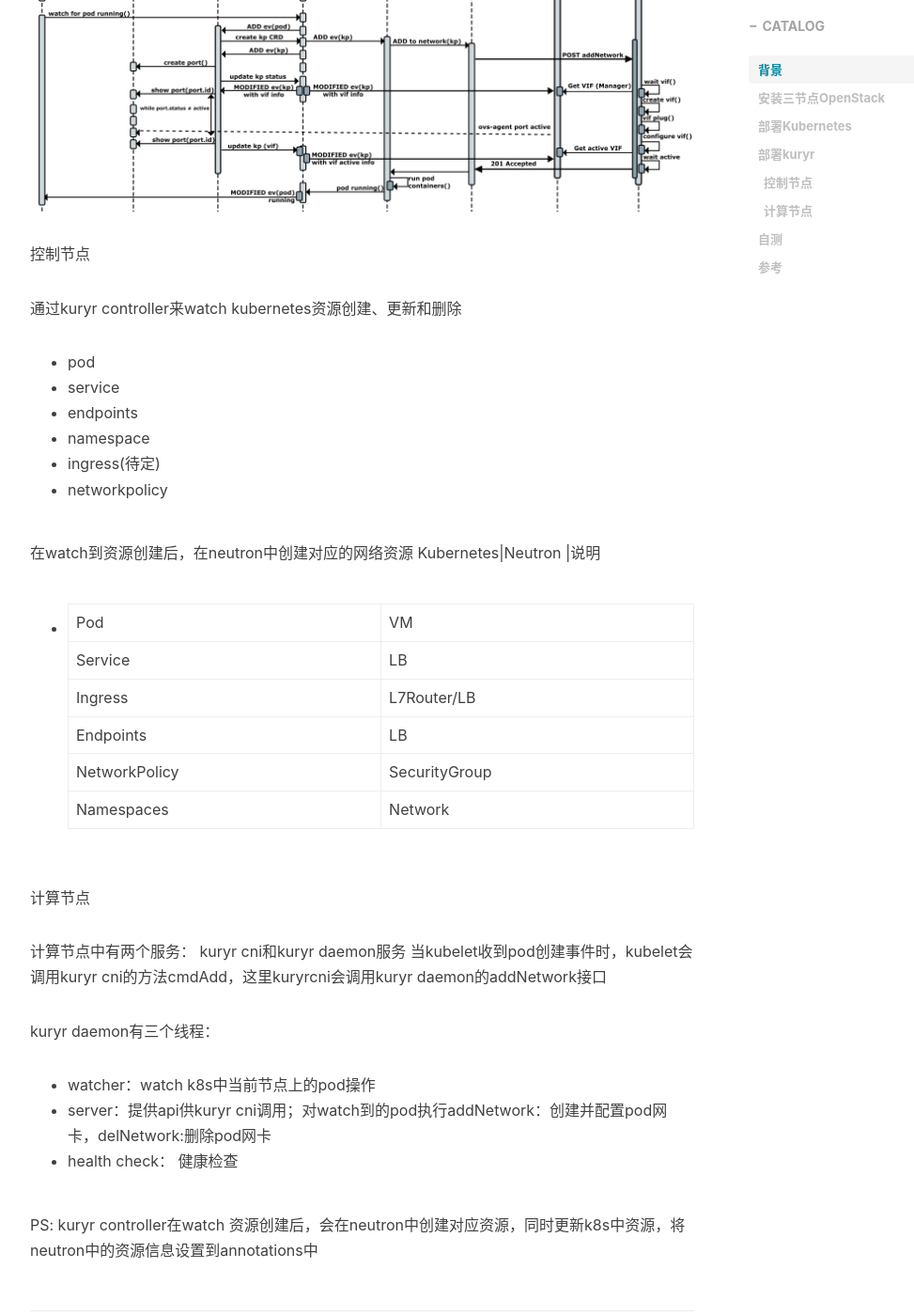
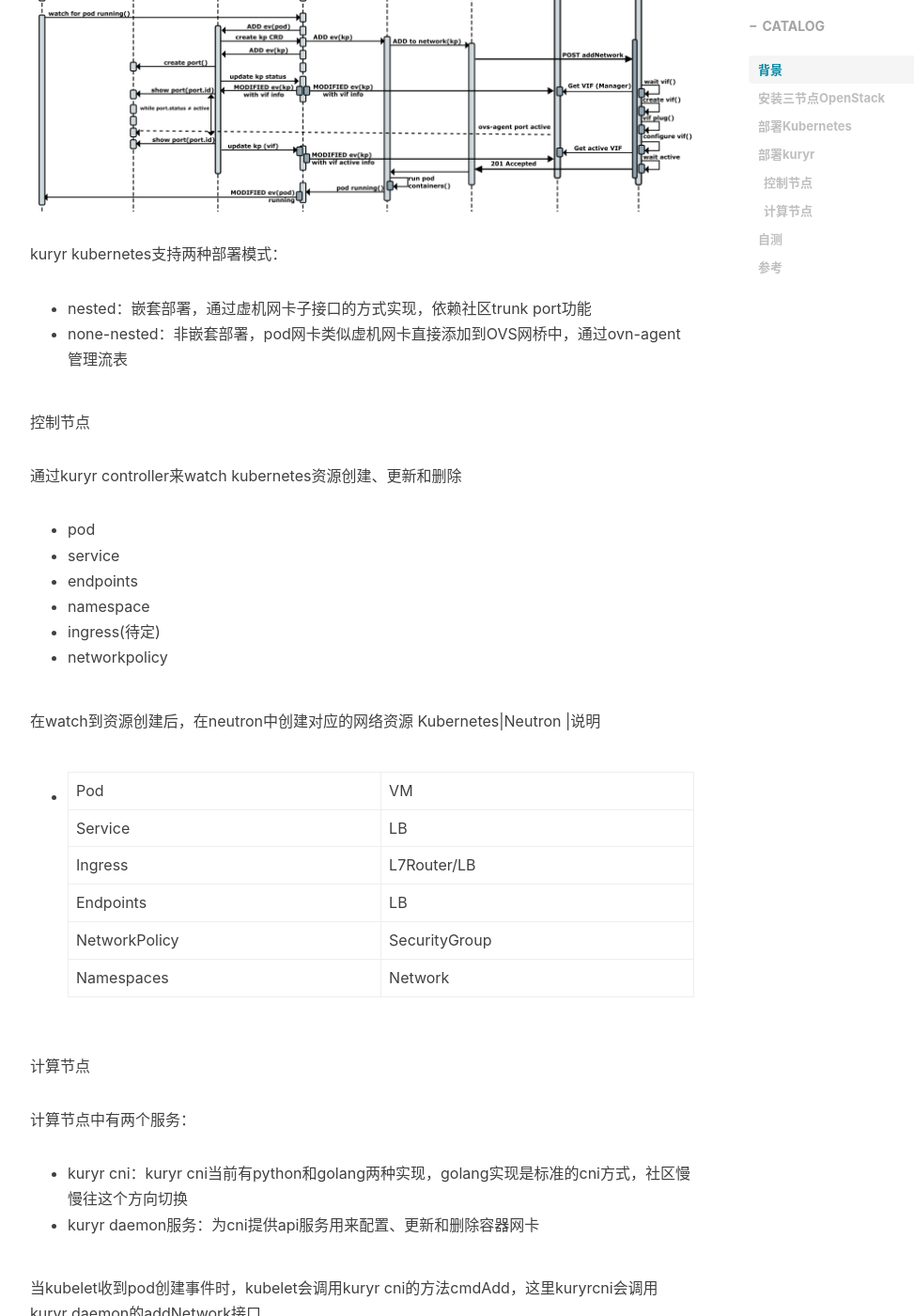
Before and after one commit to smallcoderhujin/blog, a Jekyll site: the page built from _posts/kubernetes/2021-05-14-k8s-kuryr-neutron.md, in a window 1280 px wide and 1400 px high, scrolled down 1345 px. Shown: the whole window at 94% size, without its empty margins (233-1206 px from the left). Built offline with Jekyll 4.4.1, drawn with Linux system fonts in a browser that asks for light colours; nearby versions of some CDN libraries; comment, search, counter and statistics services are not loaded.

Commit message:
update blog kuryr

```diff
--- a/_posts/kubernetes/2021-05-14-k8s-kuryr-neutron.md
+++ b/_posts/kubernetes/2021-05-14-k8s-kuryr-neutron.md
@@ -21,6 +21,10 @@ Kuryr 是 OpenStack Neutron 的子项目，其主要目标是透过该项目来
 ![kuryr_kubernetes_arch](/blog/img/kuryr_k8s_arch.png)
 ![kuryr_kubernetes_arch](/blog/img/kuryr_k8s_pipline.png)
 
+kuryr kubernetes支持两种部署模式：
+
+- nested：嵌套部署，通过虚机网卡子接口的方式实现，依赖社区trunk port功能
+- none-nested：非嵌套部署，pod网卡类似虚机网卡直接添加到OVS网桥中，通过ovn-agent管理流表
 
 控制节点
 
@@ -46,7 +50,11 @@ Namespaces|	Network|
 
 计算节点
 
-计算节点中有两个服务： kuryr cni和kuryr daemon服务
+计算节点中有两个服务：
+
+- kuryr cni：kuryr cni当前有python和golang两种实现，golang实现是标准的cni方式，社区慢慢往这个方向切换
+- kuryr daemon服务：为cni提供api服务用来配置、更新和删除容器网卡
+
 当kubelet收到pod创建事件时，kubelet会调用kuryr cni的方法cmdAdd，这里kuryrcni会调用kuryr daemon的addNetwork接口
 
 kuryr daemon有三个线程：
```
